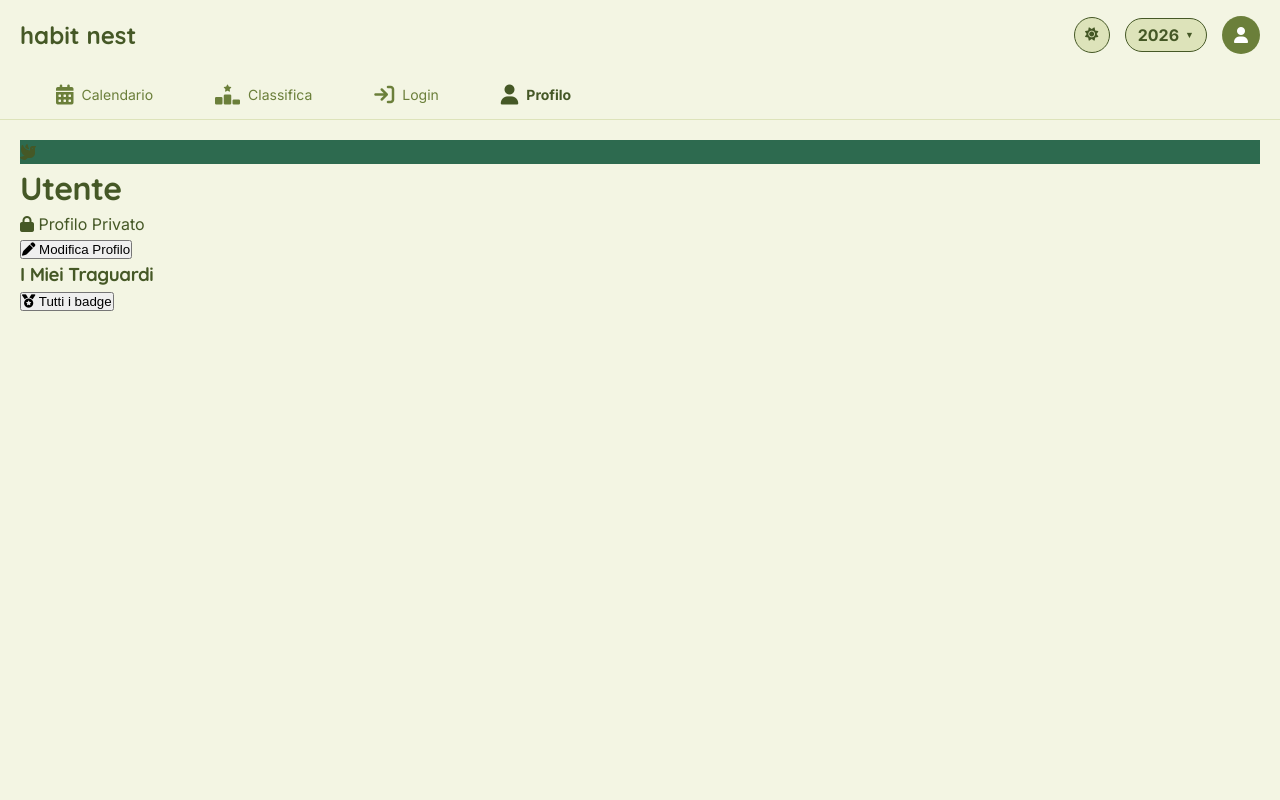
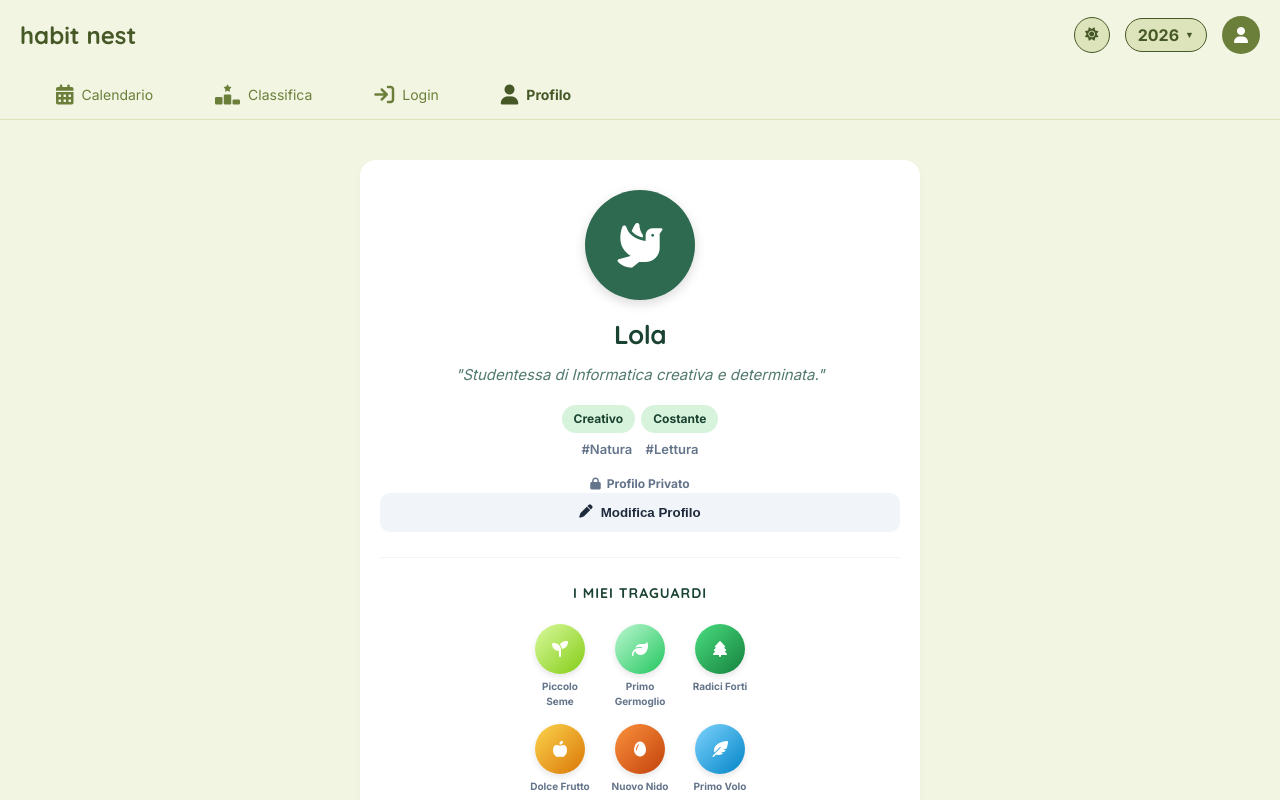
Before and after one commit to Lolalolytaaaa/Habit-Nest-INGEGNERIA-, a Vue app in the folder frontend/: page /profile in a window 1280 px wide. Shown: the top 800 px of the page. Built offline with nearby package versions, Linux system fonts and the light colour scheme.

Commit message:
Completata pagina profilo con grafica e gestione logica

```diff
--- a/frontend/src/views/ProfileView.vue
+++ b/frontend/src/views/ProfileView.vue
@@ -81,6 +81,11 @@
           <select v-model="profileIcon">
             <option value="fa-solid fa-dove">Colomba</option>
             <option value="fa-solid fa-clover">Trifoglio</option>
+            <option value="fa-solid fa-sun">Sole</option>
+            <option value="fa-solid fa-moon">Luna</option>
+            <option value="fa-solid fa-cloud">Nuvola</option>
+            <option value="fa-solid fa-mountain">Montagna</option>
+            <option value="fa-solid fa-droplet">Goccia</option>
           </select>
         </div>
       </div>
@@ -159,27 +164,180 @@
 </template>
 
 <script setup>
-import { ref, computed } from 'vue'
+import { ref, computed, onMounted } from 'vue'
 
 const isEditing = ref(false)
 const isModalOpen = ref(false)
-const username = ref('Utente')
+const username = ref('Lola')
 const profileColor = ref('#2d6a4f')
 const profileIcon = ref('fa-solid fa-dove')
-const bio = ref('')
+const bio = ref('Studentessa di Informatica creativa e determinata.')
 const isPublic = ref(false)
 
-const availableAdjectives = []
-const selectedAdjectives = ref([])
-const availableInterests = []
-const selectedInterests = ref([])
-const allBadges = ref([])
-const unlockedBadges = computed(() => [])
+const availableAdjectives = ['Mattiniero', 'Notturno', 'Equilibrato', 'Costante', 'Creativo', 'Pigro', 'Iperattivo', 'Minimalista', 'Organizzato', 'Ambizioso', 'Determinato']
+const selectedAdjectives = ref(['Creativo', 'Costante'])
 
-const saveProfile = () => {}
-const toggleAdjective = () => {}
-const toggleInterest = () => {}
+const availableInterests = ['Natura', 'Sport', 'Campeggio', 'Cucina', 'Lettura', 'Tecnologia', 'Arte', 'Viaggi', 'Musica', 'Fitness', 'Fotografia']
+const selectedInterests = ref(['Natura', 'Lettura'])
+
+const allBadges = ref([
+  { id: 1, name: 'Piccolo Seme', icon: 'fa-solid fa-seedling', color: 'linear-gradient(135deg, #d9f99d, #84cc16)', isLocked: false },
+  { id: 2, name: 'Primo Germoglio', icon: 'fa-solid fa-leaf', color: 'linear-gradient(135deg, #bbf7d0, #22c55e)', isLocked: false },
+  { id: 3, name: 'Radici Forti', icon: 'fa-solid fa-tree', color: 'linear-gradient(135deg, #4ade80, #15803d)', isLocked: false },
+  { id: 4, name: 'Dolce Frutto', icon: 'fa-solid fa-apple-whole', color: 'linear-gradient(135deg, #fcd34d, #d97706)', isLocked: false },
+  { id: 5, name: 'Nuovo Nido', icon: 'fa-solid fa-egg', color: 'linear-gradient(135deg, #fb923c, #c2410c)', isLocked: false },
+  { id: 6, name: 'Primo Volo', icon: 'fa-solid fa-feather-pointed', color: 'linear-gradient(135deg, #7dd3fc, #0284c7)', isLocked: false },
+  { id: 7, name: 'Guardiano del Nido', icon: 'fa-solid fa-shield-halved', color: 'linear-gradient(135deg, #fef08a, #b45309)', isLocked: false, isGiant: true }
+])
+
+const unlockedBadges = computed(() => allBadges.value.filter(badge => !badge.isLocked))
+
+onMounted(() => {
+  const savedProfile = localStorage.getItem('habitNest_profile_data')
+  if (savedProfile) {
+    try {
+      const parsedData = JSON.parse(savedProfile)
+      username.value = parsedData.username || 'Lola'
+      profileColor.value = parsedData.profileColor || '#2d6a4f'
+      profileIcon.value = parsedData.profileIcon || 'fa-solid fa-dove'
+      bio.value = parsedData.bio || ''
+      isPublic.value = parsedData.isPublic || false
+      selectedAdjectives.value = parsedData.selectedAdjectives || []
+      selectedInterests.value = parsedData.selectedInterests || []
+    } catch (error) {
+      console.error("Errore nel caricamento del profilo:", error)
+    }
+  }
+})
+
+const saveProfile = () => {
+  const dataToSave = {
+    username: username.value,
+    profileColor: profileColor.value,
+    profileIcon: profileIcon.value,
+    bio: bio.value,
+    isPublic: isPublic.value,
+    selectedAdjectives: selectedAdjectives.value,
+    selectedInterests: selectedInterests.value
+  }
+  localStorage.setItem('habitNest_profile_data', JSON.stringify(dataToSave))
+  isEditing.value = false
+}
+
+const toggleAdjective = (adj) => {
+  if (selectedAdjectives.value.includes(adj)) {
+    selectedAdjectives.value = selectedAdjectives.value.filter(item => item !== adj)
+  } else {
+    selectedAdjectives.value.push(adj)
+  }
+}
+
+const toggleInterest = (int) => {
+  if (selectedInterests.value.includes(int)) {
+    selectedInterests.value = selectedInterests.value.filter(item => item !== int)
+  } else {
+    selectedInterests.value.push(int)
+  }
+}
 </script>
 
 <style scoped>
+.profile-container {
+  width: 100%;
+  max-width: 600px;
+  margin: 0 auto;
+  padding: 20px;
+  font-family: 'Inter', sans-serif;
+}
+
+.profile-view {
+  background: white;
+  padding: 30px 20px;
+  border-radius: 16px;
+  box-shadow: 0 4px 10px rgba(0,0,0,0.03);
+  text-align: center;
+}
+
+.avatar {
+  width: 110px; height: 110px; border-radius: 50%;
+  display: flex; justify-content: center; align-items: center;
+  margin: 0 auto 15px auto; color: white; font-size: 45px;
+  box-shadow: 0 4px 12px rgba(0,0,0,0.15);
+}
+
+.username { color: #1b4332; font-size: 26px; margin: 10px 0; font-weight: 700; }
+.bio-text { color: #52796f; font-style: italic; margin-bottom: 15px; font-size: 15px; }
+
+.badge-tag {
+  background-color: #d8f3dc; color: #1b4332;
+  font-size: 12px; padding: 5px 12px; border-radius: 15px; font-weight: bold;
+  margin: 3px; display: inline-block;
+}
+
+.interest-tag { color: #64748b; font-size: 13px; font-weight: 600; margin: 0 5px; }
+
+.status-badge {
+  margin-top: 15px; color: #64748b; font-size: 12px; font-weight: bold;
+  display: flex; align-items: center; justify-content: center; gap: 6px;
+}
+
+/* SEZIONE BADGE */
+.badges-section {
+  border-top: 1px solid #f1f5f9;
+  padding-top: 25px;
+  margin-top: 25px;
+  display: flex;
+  flex-direction: column;
+  align-items: center;
+}
+.section-title { font-size: 14px; color: #1b4332; text-transform: uppercase; letter-spacing: 1px; margin-bottom: 20px; }
+.badges-grid {
+  display: flex; flex-wrap: wrap; justify-content: center; gap: 15px; margin-bottom: 20px;
+  max-width: 300px;
+}
+.badge-item { width: 65px; text-align: center; display: flex; flex-direction: column; align-items: center; gap: 5px;}
+.badge-icon {
+  width: 50px; height: 50px; border-radius: 50%; display: flex;
+  justify-content: center; align-items: center; color: white; box-shadow: 0 3px 6px rgba(0,0,0,0.1);
+}
+.badge-name { font-size: 10px; color: #64748b; font-weight: bold; }
+
+.giant-badge { width: 100%; margin-top: 5px; }
+.giant-badge .badge-icon { width: 80px; height: 80px; font-size: 35px; box-shadow: 0 0 15px rgba(234, 179, 8, 0.4); }
+
+.settings { background: white; padding: 25px; border-radius: 16px; box-shadow: 0 4px 10px rgba(0,0,0,0.05); }
+.edit-header { display: flex; justify-content: space-between; align-items: center; border-bottom: 1px solid #f1f5f9; padding-bottom: 15px; margin-bottom: 20px; }
+.mini-avatar { width: 40px; height: 40px; border-radius: 50%; display: flex; justify-content: center; align-items: center; color: white; }
+
+.form-group { margin-bottom: 20px; text-align: left; }
+.form-row { display: flex; gap: 15px; }
+.half { flex: 1; }
+label { font-size: 12px; font-weight: bold; color: #475569; display: block; margin-bottom: 5px; }
+input[type="text"], textarea, select { width: 100%; padding: 10px; border: 1px solid #e2e8f0; border-radius: 8px; font-family: inherit; font-size: 14px; }
+input[type="color"] { border: none; height: 40px; cursor: pointer; padding: 0; background: none; }
+
+.chips-container { display: flex; flex-wrap: wrap; gap: 8px; margin-top: 5px; }
+.chip { padding: 6px 14px; border-radius: 20px; border: 1px solid #cbd5e1; background: #f8fafc; cursor: pointer; font-size: 13px; color: #64748b; transition: all 0.2s; }
+.chip.active { background: #2d6a4f; color: white; border-color: #2d6a4f; }
+
+.toggle-group { display: flex; align-items: center; gap: 15px; }
+.switch { position: relative; display: inline-block; width: 46px; height: 24px; }
+.switch input { opacity: 0; width: 0; height: 0; }
+.slider { position: absolute; cursor: pointer; top: 0; left: 0; right: 0; bottom: 0; background-color: #cbd5e1; transition: .4s; border-radius: 24px; }
+.slider:before { position: absolute; content: ""; height: 18px; width: 18px; left: 3px; bottom: 3px; background-color: white; transition: .4s; border-radius: 50%; }
+input:checked + .slider { background-color: #2d6a4f; }
+input:checked + .slider:before { transform: translateX(22px); }
+.btn { width: 100%; padding: 12px; border-radius: 10px; border: none; font-weight: bold; cursor: pointer; transition: opacity 0.2s; display: flex; justify-content: center; align-items: center; gap: 8px; }
+.btn-primary { background: #f1f5f9; color: #1e293b; }
+.btn-secondary { background: none; border: 1px solid #2d6a4f; color: #2d6a4f; width: auto; padding: 8px 18px; font-size: 13px; border-radius: 20px;}
+.btn-success { background: #2d6a4f; color: white; margin-top: 10px; }
+.edit-profile-btn { margin-bottom: 25px; }
+.modal-overlay { position: fixed; top: 0; left: 0; width: 100%; height: 100%; background: rgba(15, 23, 42, 0.7); display: flex; justify-content: center; align-items: center; z-index: 2000; backdrop-filter: blur(4px); }
+.modal-box { background: white; padding: 25px; border-radius: 24px; width: 90%; max-width: 400px; max-height: 80vh; overflow-y: auto; }
+.modal-header { display: flex; justify-content: space-between; align-items: center; margin-bottom: 20px; border-bottom: 1px solid #f1f5f9; padding-bottom: 15px; }
+.close-btn { background: none; border: none; font-size: 24px; color: #94a3b8; cursor: pointer; }
+.modal-badges-grid { display: grid; grid-template-columns: repeat(3, 1fr); gap: 20px 15px; }
+.badge-icon-wrapper { position: relative; }
+.lock-overlay { position: absolute; top: -5px; right: -5px; background: white; border-radius: 50%; width: 20px; height: 20px; display: flex; justify-content: center; align-items: center; font-size: 10px; color: #475569; box-shadow: 0 2px 4px rgba(0,0,0,0.1); }
+.locked-text { color: #cbd5e1; }
 </style>
```
